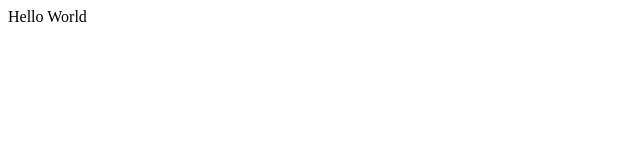
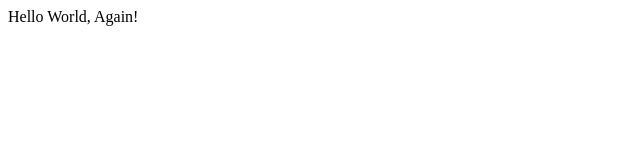
Before and after one commit to sarmadkhan1991/first_repo, a plain HTML site: page index.html in a window 1280 px wide. Shown: the full height of the page, 0-640 px from the left. Drawn offline with Linux system fonts and the light colour scheme.

Commit message:
edit made!

```diff
--- a/index.html
+++ b/index.html
@@ -7,6 +7,6 @@
     <title>Document</title>
 </head>
 <body>
-    <div>Hello World</div>
+    <div>Hello World, Again!</div>
 </body>
 </html>
```
